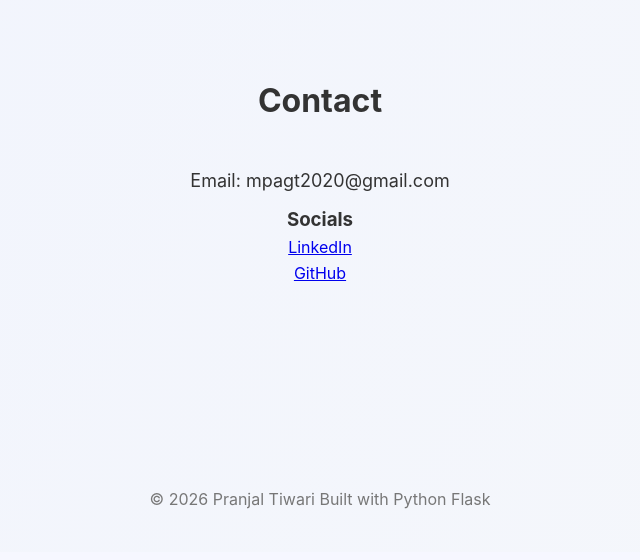
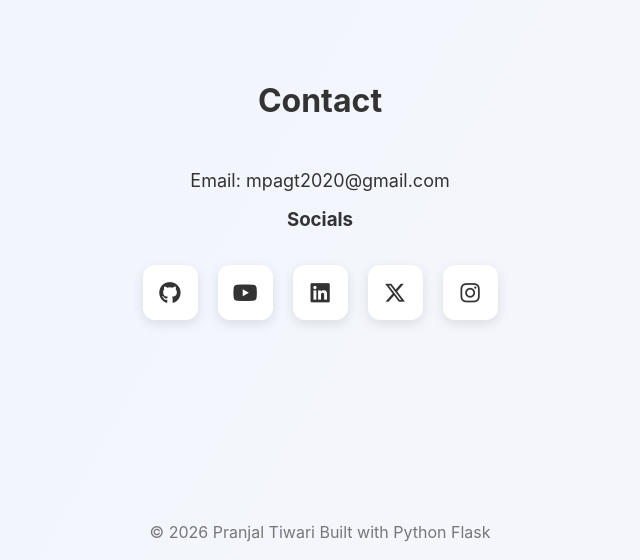
Before and after one commit to pranjal247/Portfolio, a Flask app: page / in a window 1280 px wide. Shown: the part 2564-3124 px from the top of the page, without its empty margins (320-960 px from the left). Before the commit the page ends 3073 px from the top, so only its background shows below. Run offline with Flask 3, Linux system fonts and the light colour scheme.

Commit message:
updated portfolio layout

```diff
--- a/static/style.css
+++ b/static/style.css
@@ -303,6 +303,39 @@ margin:10px 0;
 font-size:18px;
 }
 
+.social-icons{
+display:flex;
+gap:20px;
+margin-top:20px;
+}
+
+.social-icons{
+display:flex;
+justify-content:center;
+gap:20px;
+margin-top:30px;
+}
+
+.social-icons a{
+width:55px;
+height:55px;
+display:flex;
+align-items:center;
+justify-content:center;
+background:white;
+border-radius:12px;
+text-decoration:none;
+font-size:22px;
+color:#333;
+box-shadow:0 4px 12px rgba(0,0,0,0.1);
+transition:0.3s;
+}
+
+.social-icons a:hover{
+transform:translateY(-5px);
+box-shadow:0 8px 20px rgba(0,0,0,0.15);
+color:#4f46e5;
+}
 
 /* FOOTER */
 
--- a/templates/index.html
+++ b/templates/index.html
@@ -4,6 +4,8 @@
 <head>
 
 <title>Pranjal Tiwari</title>
+
+<link rel="stylesheet" href="https://cdnjs.cloudflare.com/ajax/libs/font-awesome/6.5.0/css/all.min.css">
 
 <link rel="stylesheet" href="{{ url_for('static', filename='style.css') }}">
 
@@ -154,15 +156,29 @@ alt="Pranjal">
 
 <h3>Socials</h3>
 
-<a href="https://www.linkedin.com/in/pranjal-tiwari-023873219" target="_blank">
-LinkedIn
+<div class="social-icons">
+
+<a href="https://github.com/pranjal247" target="_blank">
+<i class="fab fa-github"></i>
 </a>
 
-<br>
+<a href="https://www.youtube.com/@DIFFINDOisLIVE" target="_blank">
+<i class="fab fa-youtube"></i>
+</a>
 
-<a href="https://github.com/pranjal247" target="_blank">
-GitHub
+<a href="https://www.linkedin.com/in/pranjal-tiwari-023873219" target="_blank">
+<i class="fab fa-linkedin"></i>
 </a>
+
+<a href="https://x.com/Pranjal24072002">
+<i class="fab fa-x-twitter"></i>
+</a>
+
+<a href="https://www.instagram.com/__.pranjal247.__/?hl=en">
+<i class="fab fa-instagram"></i>
+</a>
+
+</div>
 
 </section>
 
```
